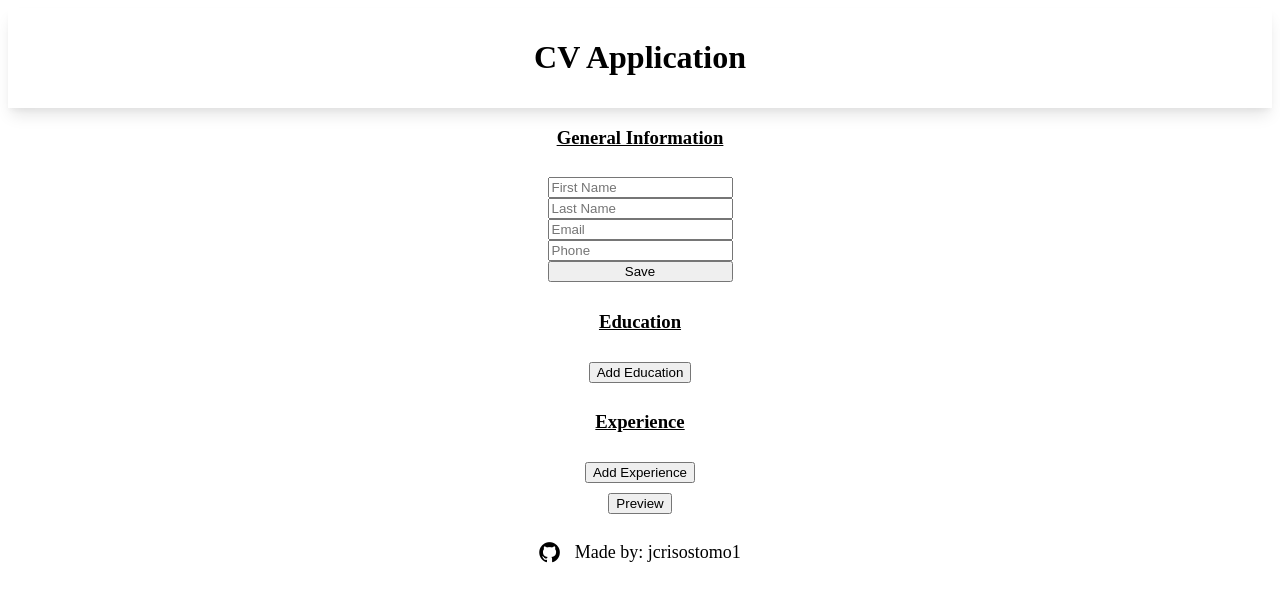
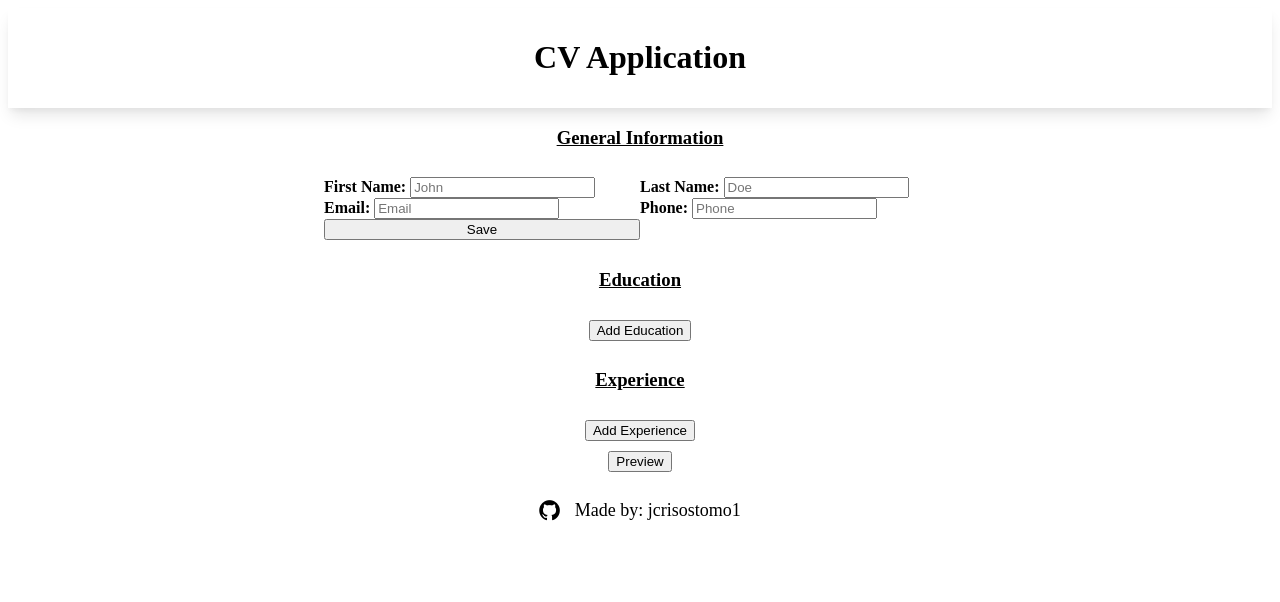
Before and after one commit to jcrisostomo1/odin-cv-project, a React (Create React App) app: page / in a window 1280 px wide. Shown: the top 602 px of the page. Built offline with nearby package versions, Linux system fonts and the light colour scheme.

Commit message:
add css styles

```diff
--- a/src/components/General.js
+++ b/src/components/General.js
@@ -1,4 +1,5 @@
 import React, {Component} from "react";
+import generalStyles from "../styles/General.module.css"
 
 class General extends Component {
 	constructor(props) {
@@ -40,22 +41,26 @@ class General extends Component {
     return (
       <>
       <h3>{this.props.title}</h3>
-      <div>
-				<form>
+      <div className={generalStyles.main}>
+				<div className={generalStyles.form}>
           <div>
-            {generalInfoSaved?<p><strong>First Name: </strong>{firstName}</p>:<input onChange={this.handleChange} value={firstName} type="text" id="firstName" placeholder="First Name" required/>}
+            {generalInfoSaved?<p><strong>First Name: </strong>{firstName}</p>
+            :<><label htmlFor="firstName">First Name: </label><input onChange={this.handleChange} value={firstName} type="text" id="firstName" placeholder="John" required/></>}
           </div>
           <div>
-            {generalInfoSaved?<p><strong>Last Name: </strong>{lastName}</p>:<input onChange={this.handleChange} value={lastName} type="text" id="lastName" placeholder="Last Name" required/>}
+            {generalInfoSaved?<p><strong>Last Name: </strong>{lastName}</p>
+            :<><label htmlFor="lastName">Last Name: </label><input onChange={this.handleChange} value={lastName} type="text" id="lastName" placeholder="Doe" required/></>}
           </div>
           <div>
-            {generalInfoSaved?<p><strong>Email: </strong>{email}</p>:<input onChange={this.handleChange} value={email} type="email" id="email" placeholder="Email" required/>}
+            {generalInfoSaved?<p><strong>Email: </strong>{email}</p>
+            :<><label htmlFor="email">Email: </label><input onChange={this.handleChange} value={email} type="email" id="email" placeholder="Email" required/></>}
           </div>
           <div>
-            {generalInfoSaved?<p><strong>Phone: </strong>{phone}</p>:<input onChange={this.handleChange} value={phone} type="tel" pattern="[0-9]{3}-[0-9]{3}-[0-9]{4}"id="phone" placeholder="Phone" required/>}
+            {generalInfoSaved?<p><strong>Phone: </strong>{phone}</p>
+            :<><label htmlFor="phone">Phone: </label><input onChange={this.handleChange} value={phone} type="tel" pattern="[0-9]{3}-[0-9]{3}-[0-9]{4}"id="phone" placeholder="Phone" required/></>}
           </div>
-          {generalInfoSaved?<button onClick={this.onEditInfo}>Edit</button>:<button onClick={this.onSaveInfo}>Save</button>}
-        </form>
+          {generalInfoSaved?<button  className={generalStyles.button} onClick={this.onEditInfo}>Edit</button>:<button className={generalStyles.button} onClick={this.onSaveInfo}>Save</button>}
+        </div>
       </div>
       </>
     )
--- a/src/styles/App.css
+++ b/src/styles/App.css
@@ -18,13 +18,9 @@ h3 {
     text-decoration: underline;
 }
 
-form {
-    display: flex;
-    flex-direction: column;
-}
+label {
+    font-weight: bold;
 
-form p {
-    margin: 6px;
 }
 
 footer {
--- /dev/null
+++ b/src/styles/General.module.css
@@ -0,0 +1,22 @@
+.main {
+  display: flex;
+  justify-content: center;
+  align-items: center;
+  width: 50%;
+
+}
+
+.form {
+  display: grid;
+  grid-template-columns: 1fr 1fr;
+  justify-content: center;
+  align-items: center;
+  width: 100%;
+
+}
+
+.button {
+  display: flex;
+  justify-content: center;
+  align-items: center;
+}
```
